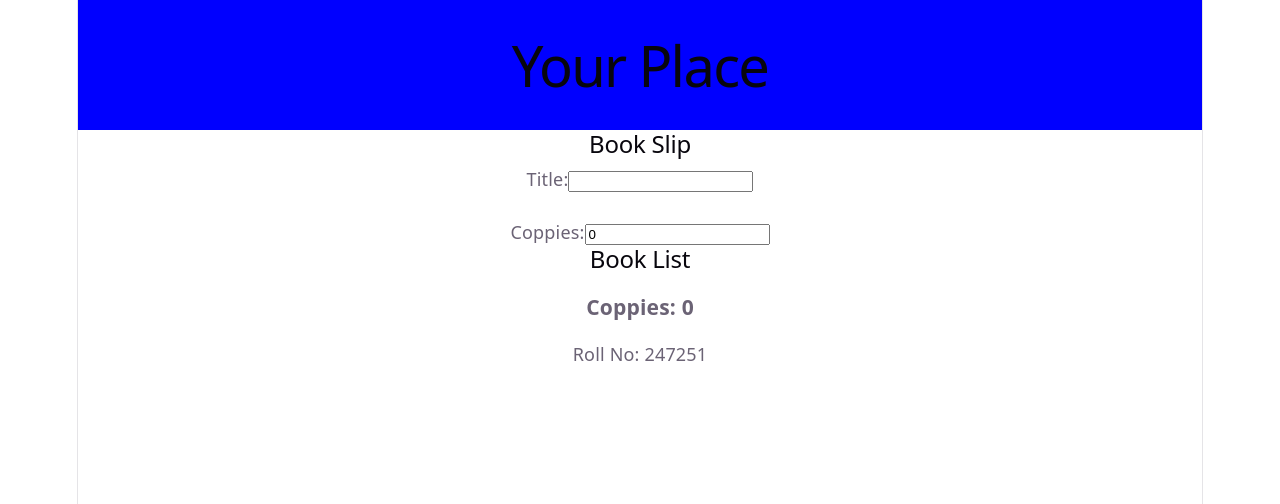
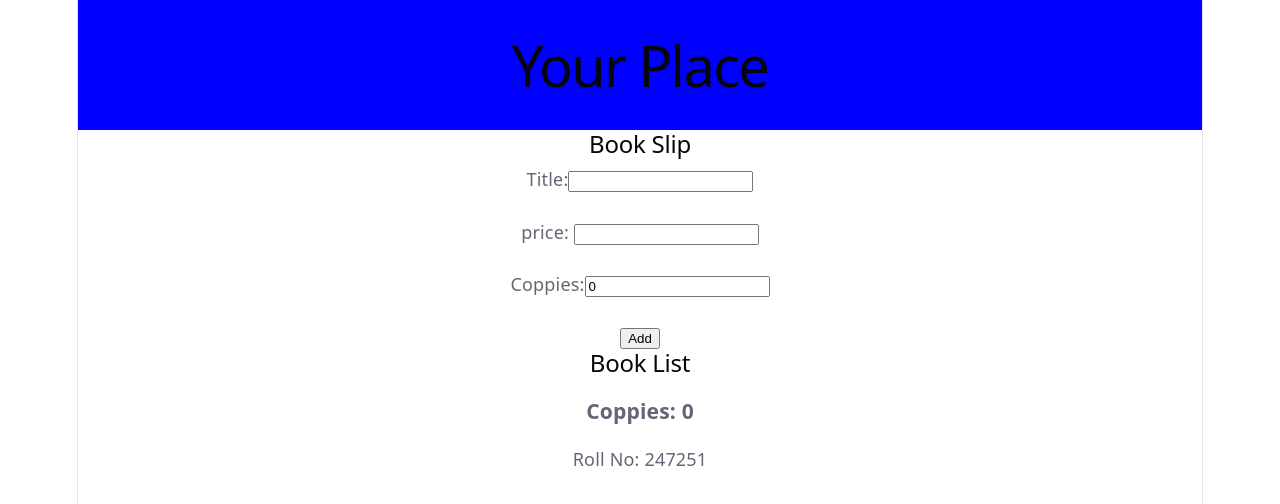
Before and after one commit to Syed-Aqib251/f24a-247251-lab8, a React (Vite) app: page / in a window 1280 px wide. Shown: the top 504 px of the page. Built offline with nearby package versions, Linux system fonts and the light colour scheme.

Commit message:
1 The book slip — The title

```diff
--- a/src/App.jsx
+++ b/src/App.jsx
@@ -1,21 +1,40 @@
+import { useState } from "react";
+
 function BookSlip(){
+  const[title,setTitle]=useState("");
   return(
     <div>
-      <h2>
-        Book Slip
-      </h2>
+
+      <h2> Book Slip </h2>
+
       <label>Title:</label>
+
+      <input
+      type="text"
+      value={title}
+      onChange={(e) => setTitle(e.target.value)}
+      />
+
+      <br/><br/>
+
+      <label>price: </label>
       <input type="text"/>
+
       <br/>
       <br/>
+
       <label>Coppies:</label>
       <input type="text" defaultValue="0"/>
+
+      <br/><br/>
+      <button>Add</button>
     </div>
   );
 }
 function App(){
   return(
     <div>
+
       <header style={{
         backgroundColor: "blue",
         color:"white",
@@ -23,11 +42,17 @@ function App(){
       }}>
         <h1>Your Place</h1>
       </header>
+
       <BookSlip/>
+
       <div>
         <h2>Book List</h2>
+      </div>
+
+      <div>
         <h3>Coppies: 0</h3>
       </div>
+
       <footer>
         <p>Roll No: 247251</p>
       </footer>
```
